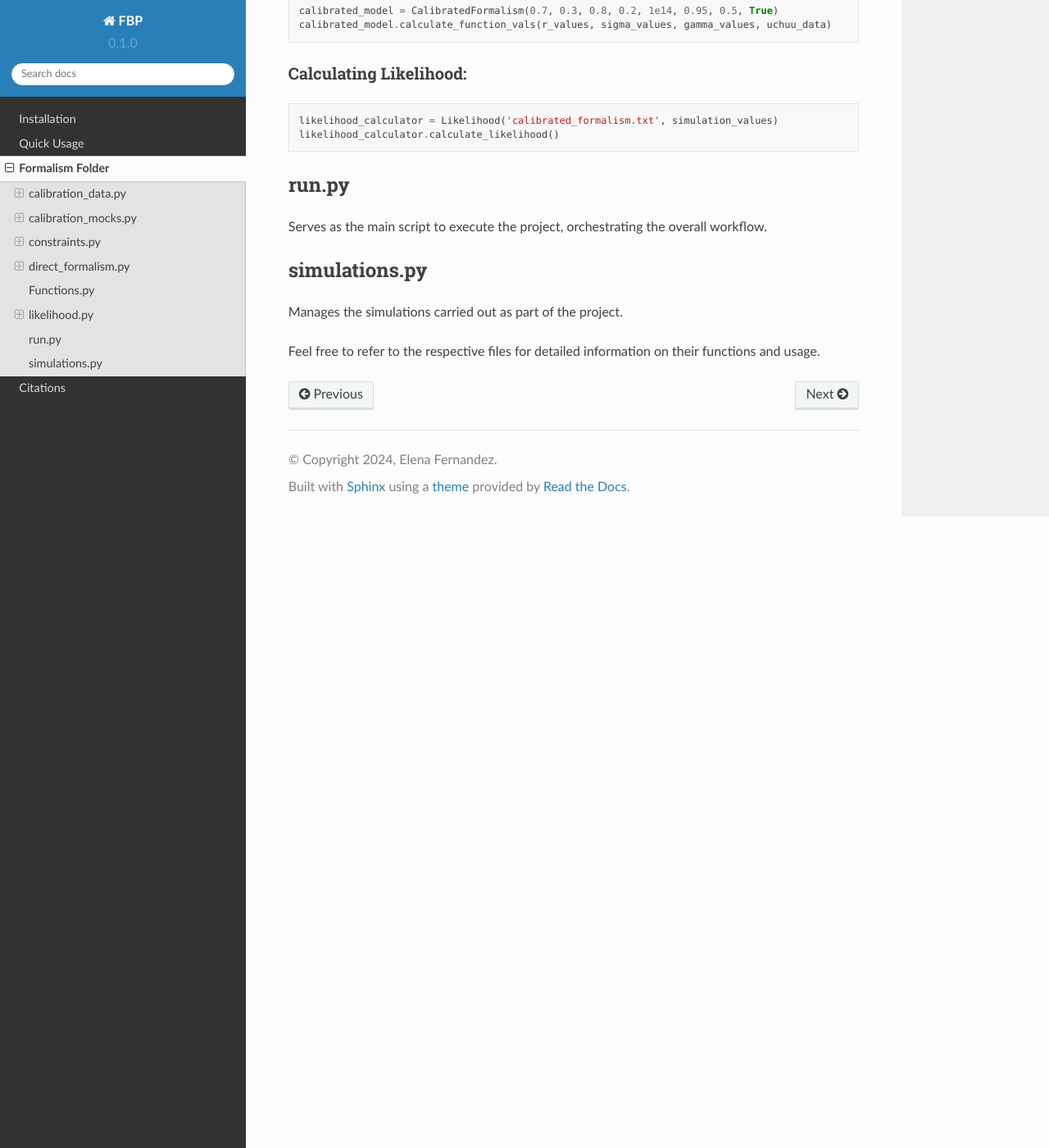
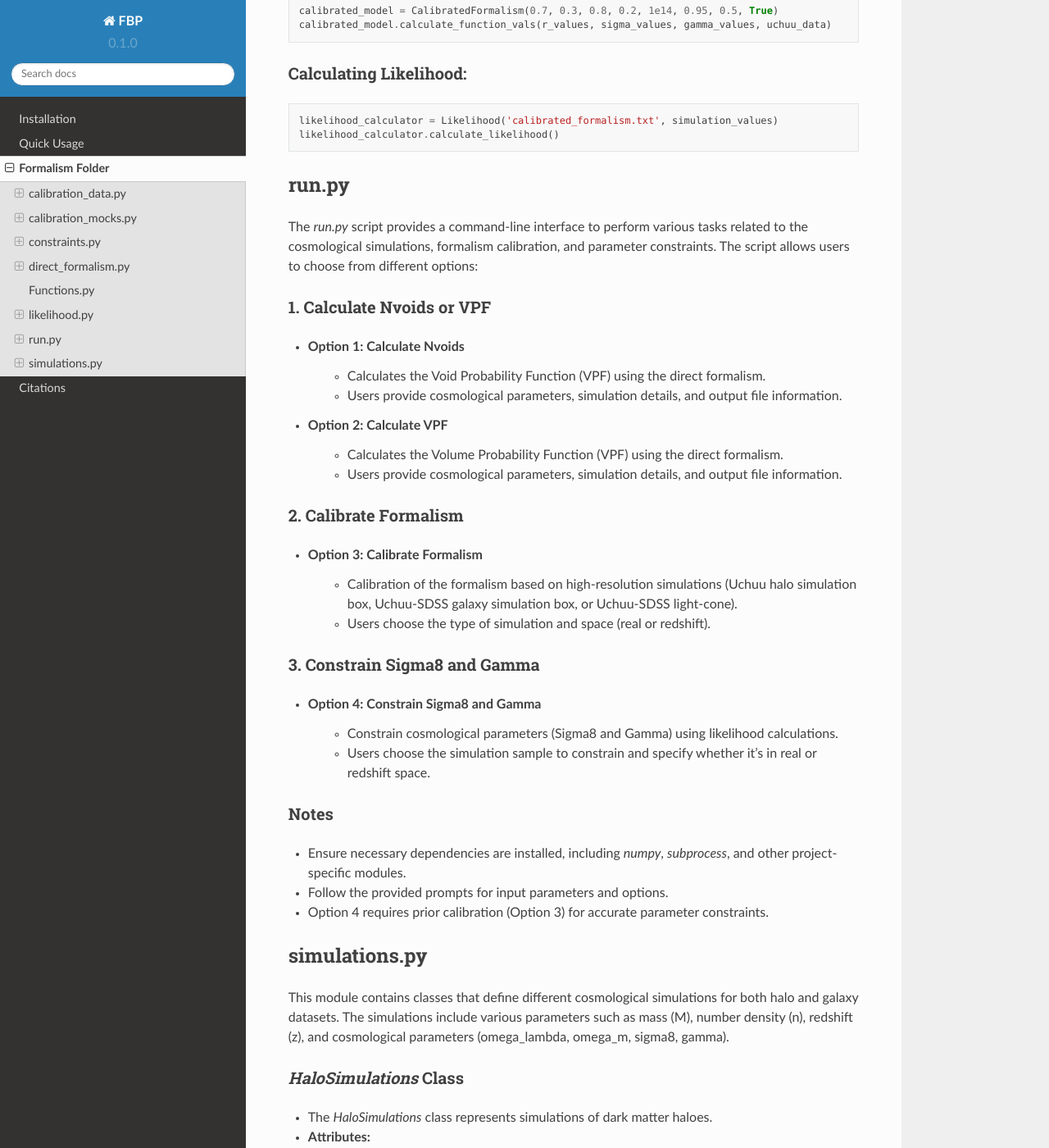
Before and after one commit to elenaferga/FBP, a Sphinx documentation site: the page built from docs/source/files.rst, in a window 1280 px wide and 1400 px high, scrolled down 4031 px. Shown: the whole window at 82% size. Built offline with Sphinx 7.4.7 and the Read the Docs theme 2.0.0, drawn with Linux system fonts in a browser that asks for light colours; some of the changed text lies outside the part shown.

Commit message:
Update files.rst

```diff
--- a/docs/source/files.rst
+++ b/docs/source/files.rst
@@ -174,10 +174,87 @@ Calculating Likelihood:
 
 run.py
 -------
-Serves as the main script to execute the project, orchestrating the overall workflow.
+
+
+The `run.py` script provides a command-line interface to perform various tasks related to the cosmological simulations, formalism calibration, and parameter constraints. The script allows users to choose from different options:
+
+1. Calculate Nvoids or VPF
+..........................
+
+- **Option 1:** Calculate Nvoids
+    - Calculates the Void Probability Function (VPF) using the direct formalism.
+    - Users provide cosmological parameters, simulation details, and output file information.
+
+- **Option 2:** Calculate VPF
+    - Calculates the Volume Probability Function (VPF) using the direct formalism.
+    - Users provide cosmological parameters, simulation details, and output file information.
+
+2. Calibrate Formalism
+.......................
+
+- **Option 3:** Calibrate Formalism
+    - Calibration of the formalism based on high-resolution simulations (Uchuu halo simulation box, Uchuu-SDSS galaxy simulation box, or Uchuu-SDSS light-cone).
+    - Users choose the type of simulation and space (real or redshift).
+
+3. Constrain Sigma8 and Gamma
+.............................
+
+- **Option 4:** Constrain Sigma8 and Gamma
+    - Constrain cosmological parameters (Sigma8 and Gamma) using likelihood calculations.
+    - Users choose the simulation sample to constrain and specify whether it's in real or redshift space.
+
+Notes
+.....
+- Ensure necessary dependencies are installed, including `numpy`, `subprocess`, and other project-specific modules.
+- Follow the provided prompts for input parameters and options.
+- Option 4 requires prior calibration (Option 3) for accurate parameter constraints.
+
+
 
 simulations.py
 ----------------
-Manages the simulations carried out as part of the project.
+This module contains classes that define different cosmological simulations for both halo and galaxy datasets. The simulations include various parameters such as mass (M), number density (n), redshift (z), and cosmological parameters (omega_lambda, omega_m, sigma8, gamma).
 
-Feel free to refer to the respective files for detailed information on their functions and usage.
+`HaloSimulations` Class
+........................
+
+- The `HaloSimulations` class represents simulations of dark matter haloes.
+- **Attributes:**
+    - `name`: Name of the simulation (e.g., 'Uchuu', 'P18', 'Low', 'VeryLow').
+    - `space`: Space in which the simulation is conducted ('real' or 'redshift').
+    - `M`: Mass parameter for the simulation.
+    - `n`: Number density parameter for the simulation.
+    - `z`: Redshift parameter for the simulation.
+    - `sim`: Array representing the simulation results for different radial bins.
+    - Cosmological parameters (omega_lambda, omega_m, sigma8, gamma) specific to each simulation.
+
+`GalaxySimulations` Class
+.........................
+
+- The `GalaxySimulations` class represents simulations of galaxies.
+- **Attributes:**
+    - `name`: Name of the simulation (e.g., 'Uchuu').
+    - `space`: Space in which the simulation is conducted ('real' or 'redshift').
+    - `M`: Mass parameter for the simulation.
+    - `n`: Number density parameter for the simulation.
+    - `z`: Redshift parameter for the simulation.
+    - `sim`: Array representing the simulation results for different radial bins.
+    - Cosmological parameters (omega_lambda, omega_m, sigma8, gamma) specific to each simulation.
+
+Example Usage:
+.............
+
+::
+  # Example usage of HaloSimulationsuchuu_halo_real = HaloSimulations('Uchuu', 'real')
+  print(f"Simulation Name: {uchuu_halo_real.name}")
+  print(f"Simulation Space: {uchuu_halo_real.space}")
+  print(f"Number Density: {uchuu_halo_real.n}")
+  print(f"Simulation Results: {uchuu_halo_real.sim}")
+
+::
+  # Example usage of GalaxySimulations
+  uchuu_galaxy_real = GalaxySimulations('Uchuu', 'real')
+  print(f"Simulation Name: {uchuu_galaxy_real.name}")
+  print(f"Simulation Space: {uchuu_galaxy_real.space}")
+  print(f"Number Density: {uchuu_galaxy_real.n}")
+  print(f"Simulation Results: {uchuu_galaxy_real.sim}")
```
